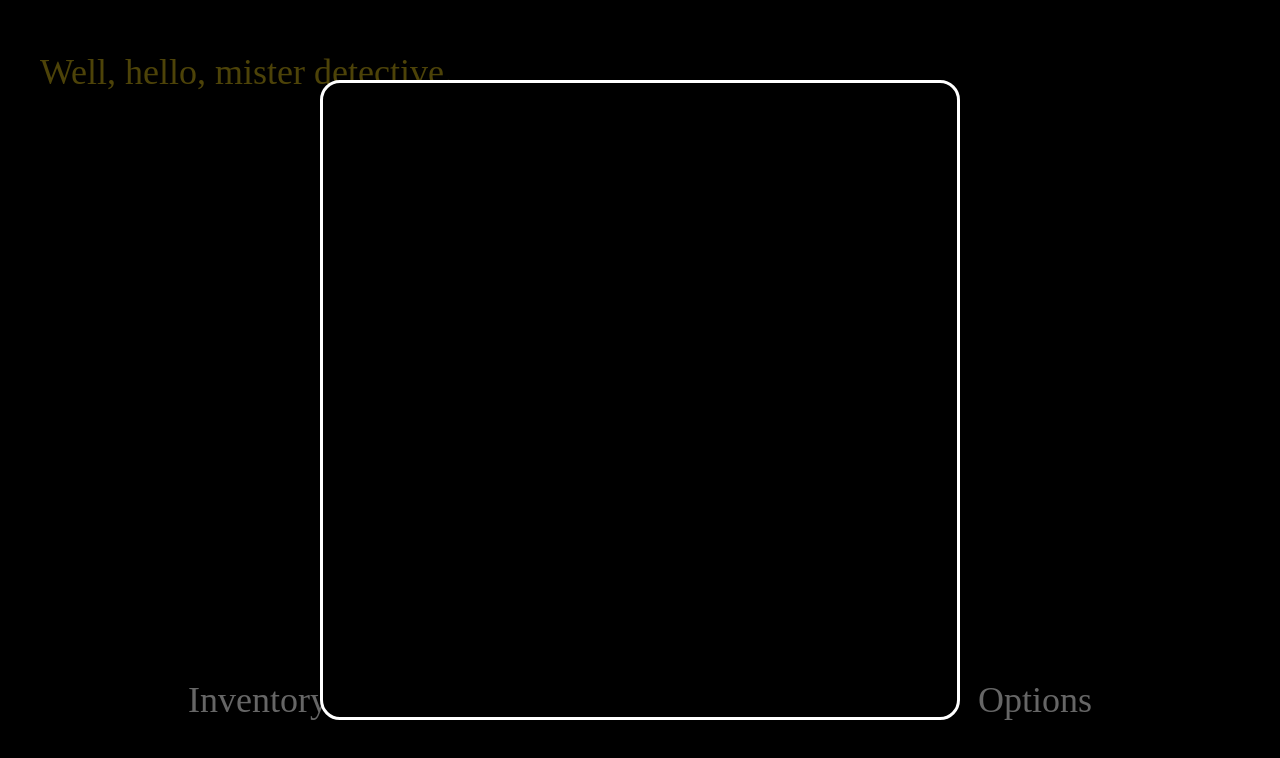
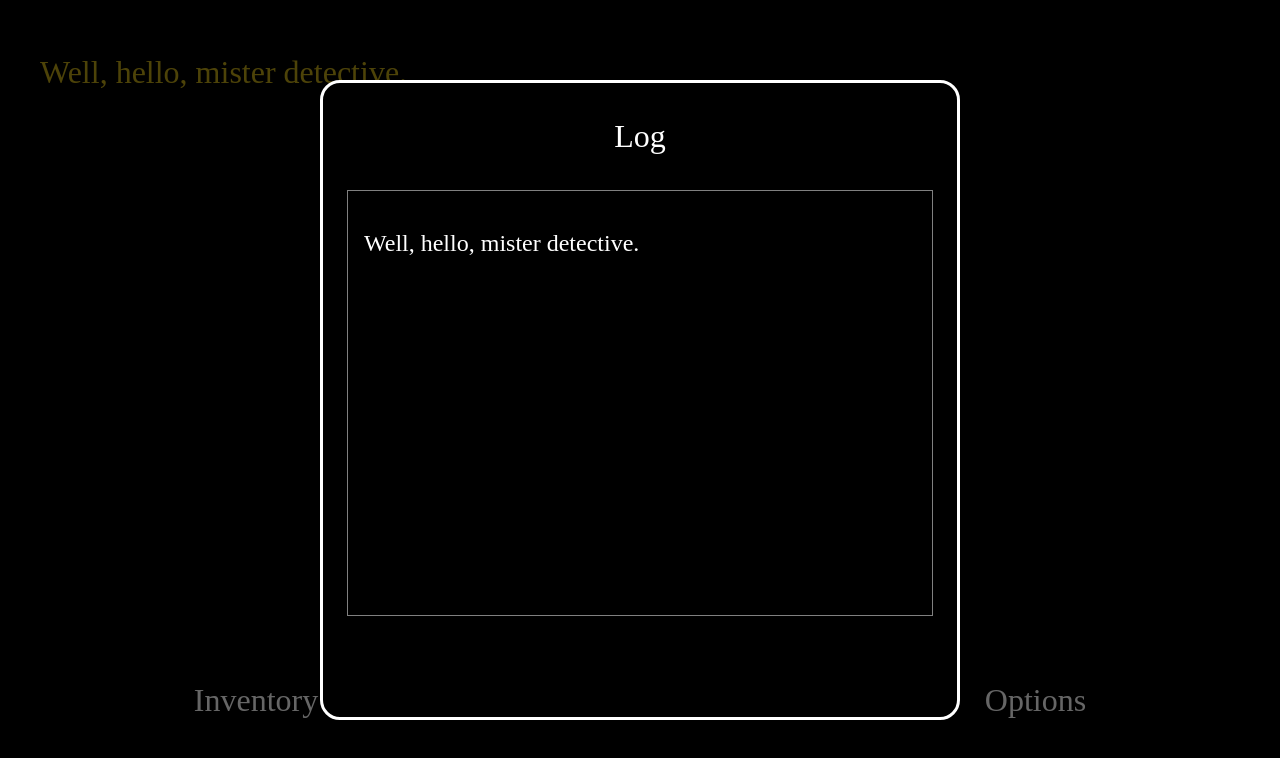
Before and after one commit to A7exx52/ProjectHellhound, a plain HTML site: page index.html in a window 1280 px wide. Both pictures are taken after a click on the element "Log". Drawn offline with Linux system fonts and the light colour scheme; a web font is replaced by a local one.

Commit message:
:sparkles: feat - Log menu fully functional

```diff
--- a/index.html
+++ b/index.html
@@ -12,9 +12,20 @@
 <body>
     <div id="menuModalBg"></div>
     <div id="menuModal">
-
+        <div id="modalHeader">
+            Test
+        </div>
+        <div id="modalMain">
+            Some text goes here.
+        </div>
+        <div id="modalFooter">
+            Change pages.
+        </div>
     </div>
-    <main></main>
+    <main>
+        <div id="textSection"></div>
+        <div id="nameSection">____________________</div>
+    </main>
     <footer>
         <div id="inventoryButton" class="menuButton">
             Inventory
--- a/js/main.js
+++ b/js/main.js
@@ -1,11 +1,17 @@
-const MAIN_TEXTBOX = document.querySelector('main'),
-      MAIN_TEXTBOX_COMP_STYLE = window.getComputedStyle(MAIN_TEXTBOX),
+const MAIN_TEXTSECTION = document.querySelector('#textSection'),
+      MAIN_TEXTSECTION_COMP_STYLE = window.getComputedStyle(MAIN_TEXTSECTION),
+
+      MENU_MODAL_BG = document.querySelector('#menuModalBg'),
       MENU_MODAL = document.querySelector('#menuModal'),
       MENU_MODAL_COMP_STYLE = window.getComputedStyle(MENU_MODAL),
-      MENU_MODAL_BG = document.querySelector('#menuModalBg'),
+      MENU_MODAL_HEADER = MENU_MODAL.querySelector('#modalHeader'),
+      MENU_MODAL_MAIN = MENU_MODAL.querySelector("#modalMain"),
+      MENU_MODAL_FOOTER = MENU_MODAL.querySelector("#modalFooter")
+
       LOG_BUTTON = document.querySelector('#logButton'),
-      OPTIONS_BUTTON = document.querySelector('#optionsButton')
-      SCRIPT_ARRAY = [
+      OPTIONS_BUTTON = document.querySelector('#optionsButton'),
+
+      SCRIPT = [
             ["Well, hello, mister detective."],
             ["How have you been?"],
             ["You've had quite the ordeal lately haven't you?", "It makes for quite an excellent story."],
@@ -15,6 +21,8 @@ const MAIN_TEXTBOX = document.querySelector('main'),
             ["Well, then, detective, you remember very well how it started, don't you? It was a night of stormy weather, when that case reached your hands..."],
             ['"Where in the name of everything holy does that much rain come from?!"', 'You were sitting on your table, mindlessly checking the notes of the last case you solved, when you heard your boss, the tall, slightly overweight, gray-haired commissioner Edmund "Mundie" Dunkirk, complain for the Nth time in just the last forty minutes.']
       ],
+      LOG = [],
+
       TEXT_SPEEDS = {
           'NORMAL': 0.055,
           'SURPRISE': 0.0025,
@@ -28,56 +36,58 @@ const MAIN_TEXTBOX = document.querySelector('main'),
 
 let awaitingInput = false,
     textBlockIterator = 0,
-    printIntervalLoop;
+    textAnimationLoop;
 
 function displayNextTextBlock(textSpeed){
     let textCharIterator = 0,
         textLineIterator = 0;
-    printIntervalLoop = setInterval(() => {
-        if(textLineIterator < SCRIPT_ARRAY[textBlockIterator].length){
-            if(textCharIterator < SCRIPT_ARRAY[textBlockIterator][textLineIterator].length){
-                MAIN_TEXTBOX.innerHTML += SCRIPT_ARRAY[textBlockIterator][textLineIterator][textCharIterator]
+    textAnimationLoop = setInterval(() => {
+        if(textLineIterator < SCRIPT[textBlockIterator].length){
+            if(textCharIterator < SCRIPT[textBlockIterator][textLineIterator].length){
+                MAIN_TEXTSECTION.innerHTML += SCRIPT[textBlockIterator][textLineIterator][textCharIterator]
                 textCharIterator++;
             }
             else{
                 textLineIterator++;
                 textCharIterator = 0;
-                MAIN_TEXTBOX.innerHTML += "<br>"
+                MAIN_TEXTSECTION.innerHTML += "<br>"
             }
         }else{
-            clearInterval(printIntervalLoop)
+            clearInterval(textAnimationLoop)
             awaitingInput = true;
+            LOG.push(SCRIPT[textBlockIterator])
             textBlockIterator += 1;
-            if(textBlockIterator == SCRIPT_ARRAY.length){
+            if(textBlockIterator == SCRIPT.length){
                 textBlockIterator = 0;
             }
         }
     }, textSpeed * 1000)
 }
 
-function cycleText(){
+function changeMainTextState(){
     if(ANIMATIONS_STATES['CHANGE_TEXT'] == 'NOT RUNNING'){
         ANIMATIONS_STATES['CHANGE_TEXT'] = 'RUNNING';
         if (awaitingInput){
             let cleanIntervalLoop = setInterval(function(){
-                MAIN_TEXTBOX.style.opacity = parseFloat(MAIN_TEXTBOX_COMP_STYLE.getPropertyValue('opacity')) - 0.1;
+                MAIN_TEXTSECTION.style.opacity = parseFloat(MAIN_TEXTSECTION_COMP_STYLE.getPropertyValue('opacity')) - 0.1;
             }, 50)
             setTimeout(() => {
                 clearInterval(cleanIntervalLoop);
-                MAIN_TEXTBOX.innerHTML= '';
-                MAIN_TEXTBOX.style.opacity = 1;
+                MAIN_TEXTSECTION.innerHTML= '';
+                MAIN_TEXTSECTION.style.opacity = 1;
                 displayNextTextBlock(TEXT_SPEEDS['NORMAL']);
                 awaitingInput = false;
                 ANIMATIONS_STATES['CHANGE_TEXT'] = 'NOT RUNNING';
             }, 500)
         }else{
-            clearInterval(printIntervalLoop)
-            MAIN_TEXTBOX.innerHTML = SCRIPT_ARRAY[textBlockIterator][0]
-            for (let currentLine = 1; currentLine < SCRIPT_ARRAY[textBlockIterator].length; currentLine++){
-                MAIN_TEXTBOX.innerHTML += '<br>' + SCRIPT_ARRAY[textBlockIterator][currentLine]
+            clearInterval(textAnimationLoop)
+            MAIN_TEXTSECTION.innerHTML = SCRIPT[textBlockIterator][0]
+            for (let currentLine = 1; currentLine < SCRIPT[textBlockIterator].length; currentLine++){
+                MAIN_TEXTSECTION.innerHTML += '<br>' + SCRIPT[textBlockIterator][currentLine]
             }
+            LOG.push(SCRIPT[textBlockIterator])
             textBlockIterator += 1
-            if(textBlockIterator == SCRIPT_ARRAY.length){
+            if(textBlockIterator == SCRIPT.length){
                 textBlockIterator = 0
             }
             awaitingInput = true
@@ -86,12 +96,37 @@ function cycleText(){
     }
 }
 
-function toggleMenuModal(){
+function toggleMenuModal(menuType = null){
     if(ANIMATIONS_STATES['TOGGLE_MENU_MODAL'] == 'NOT RUNNING'){
         ANIMATIONS_STATES['TOGGLE_MENU_MODAL'] = 'RUNNING'
         if(MENU_MODAL_COMP_STYLE.getPropertyValue('display') == 'none'){
-            MENU_MODAL_BG.style.display = 'block'
-            MENU_MODAL.style.display = 'flex'
+            switch(menuType){
+                case "LOG":
+                    MENU_MODAL_HEADER.innerHTML = 'Log';
+                    MENU_MODAL_MAIN.innerHTML = '';
+                    MENU_MODAL_FOOTER.innerHTML = '';
+                    if (LOG.length >= 1){
+                        for (let currentBlock = 0; currentBlock < LOG.length; currentBlock++){
+                            MENU_MODAL_MAIN.innerHTML += '<span>'
+                            for (let currentLine = 0; currentLine < LOG[currentBlock].length; currentLine++){
+                                MENU_MODAL_MAIN.innerHTML += LOG[currentBlock][currentLine] + "<br>"
+                            }
+                            MENU_MODAL_MAIN.innerHTML += "</span>"
+                        }
+                        MENU_MODAL_MAIN.style.overflowY = "scroll";
+                        MENU_MODAL_MAIN.scrollTop = MENU_MODAL_MAIN.scrollHeight - 1
+                    }
+                    else{
+                        MENU_MODAL_MAIN.innerHTML = '';
+                    }
+                break;
+                case "OPTIONS":
+                    MENU_MODAL_HEADER.innerHTML = 'Options';
+                    MENU_MODAL_MAIN.innerHTML = '';
+                break;
+            }
+            MENU_MODAL_BG.style.display = 'block';
+            MENU_MODAL.style.display = 'flex';
             let cleanIntervalLoop = setInterval(function(){
                 MENU_MODAL.style.opacity = parseFloat(MENU_MODAL_COMP_STYLE.getPropertyValue('opacity')) + 0.1;
             }, 15)
@@ -115,17 +150,32 @@ function toggleMenuModal(){
 
 menuIsVisible = () => MENU_MODAL_COMP_STYLE.getPropertyValue('display') != "none"
 
-MAIN_TEXTBOX.addEventListener('click', () => cycleText());
+MAIN_TEXTSECTION.addEventListener('click', () => changeMainTextState());
 
 window.addEventListener('keyup', function(e){
 
-    if((e.key == 'Enter' || e.key == ' ') && !menuIsVisible()) cycleText()
+    switch(e.key){
 
-    else if(e.key == 'l' || e.key == 'o') toggleMenuModal()
+        case 'Enter':
+        case ' ':
+            if (!menuIsVisible()) changeMainTextState()
+        break;
+
+        case 'l':
+            toggleMenuModal('LOG')
+        break;
+
+        case 'o':
+            toggleMenuModal('OPTIONS')
+        break;
+
+    }
 
 });
 
-LOG_BUTTON.addEventListener("click", () => toggleMenuModal())
+LOG_BUTTON.addEventListener("click", () => toggleMenuModal('LOG'))
+
+OPTIONS_BUTTON.addEventListener("click", () => toggleMenuModal('LOG'))
 
 MENU_MODAL_BG.addEventListener("click", () => toggleMenuModal())
 
--- a/style/index.css
+++ b/style/index.css
@@ -8,6 +8,24 @@
     font-family: 'Nanum Gothic Coding';
 }
 
+/* ============ Scrollbar ============ */
+::-webkit-scrollbar {
+    width: .4rem;
+}
+::-webkit-scrollbar-track {
+    background-color: black;
+}
+::-webkit-scrollbar-thumb {
+    background-color: gray;
+    border-radius: .5rem;
+    transition: .3s;
+    height: 0.5rem;
+}
+::-webkit-scrollbar-thumb:hover {
+    opacity: 1;
+}
+/* =================================== */
+
 html, body{
     height: 100vh;
     width: 100vw;
@@ -16,20 +34,33 @@ html, body{
 body{
     background-color: black;
     line-height: 4rem;
-    font-size: 36px;
+    font-size: 2rem;
     display: flex;
     align-items: center;
     justify-content: center;
     flex-direction: column;
 }
 
+
+/* ========== Main Section =========== */
 main{
+    display: flex;
     padding: 40px;
     height: 80%;
     width: 100%;
-    overflow-y: hidden;
     color: #c1a715;
 }
+#textSection{
+    width: 100%;
+    height: 100%;
+}
+#nameSection{
+    display: none;
+    font-size: 3rem;
+    width: 100%;
+    height: 40%;
+}
+/* =================================== */
 
 footer{
     display: flex;
@@ -40,15 +71,19 @@ footer{
     padding: 0 40px 40px 40px;
 }
 
+
+/* ========== Menu Buttons =========== */
 .menuButton{
     color: white;
 }
-
 .menuButton:hover{
     color: #6996ff;
     cursor: pointer;
 }
+/* =================================== */
 
+
+/* ========== Menus Modal ============ */
 #menuModalBg{
     display: none;
     height: 100vh;
@@ -57,15 +92,43 @@ footer{
     z-index: 1;
     position: absolute;
 }
-
 #menuModal{
     display: none;
     position: absolute;
     background-color: black;
     opacity: 0;
+    color: white;
     border: solid white 3px;
     border-radius: 20px;
     height: 80%;
     width: 50%;
     z-index: 2;
+    flex-direction: column;
+    padding: 1.5rem;
+    gap: 1.5rem;
 }
+#menuModal>*{
+    display: flex;
+    width: 100%;
+}
+#modalHeader{
+    justify-content: center;
+    align-items: center;
+    height: 10%;
+}
+#modalMain{
+    display: flex;
+    flex-direction: column;
+    gap: .75rem;
+    line-height: 3rem;
+    padding: 1rem;
+    font-size: 1.5rem;
+    border: solid gray 1px;
+    height: 80%;
+}
+#modalFooter{
+    justify-content: center;
+    align-items: center;
+    height: 10%;
+}
+/* =================================== */
```
